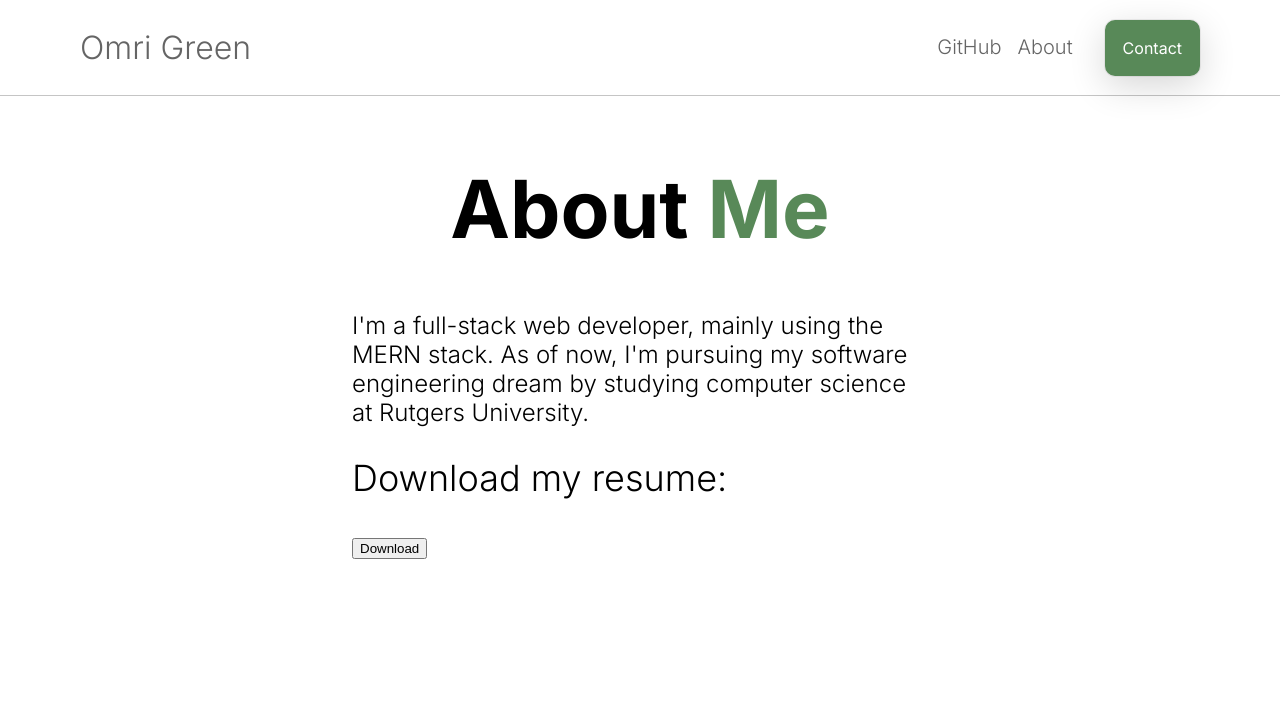
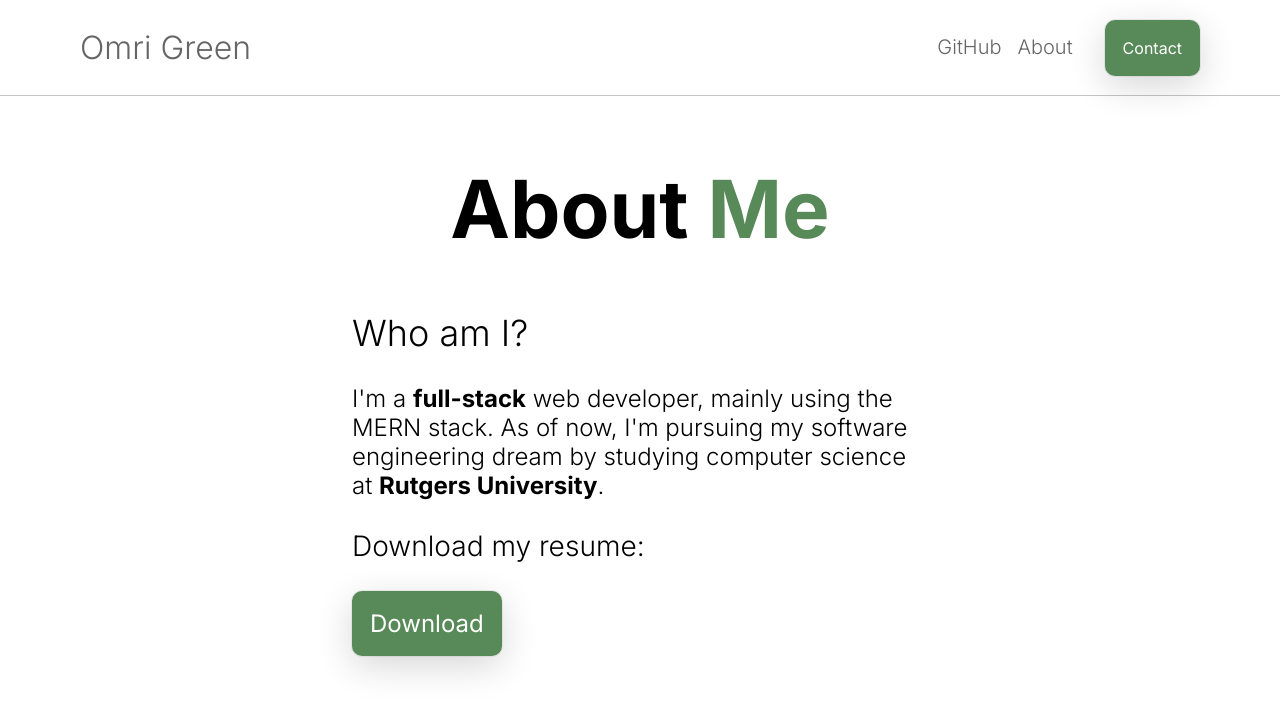
Before and after one commit to OGreeni/ogreeni-blog, a Next.js app: page /about in a window 1280 px wide. Shown: the top 714 px of the page. Built offline with nearby package versions, Linux system fonts and the light colour scheme.

Commit message:
feat: content changes

```diff
--- /dev/null
+++ b/components/button.module.css
@@ -0,0 +1,18 @@
+.button {
+  color: white;
+  font: inherit;
+  font-weight: 400;
+  cursor: pointer;
+  padding: 1rem;
+  background-color: #588958;
+  border: 2px solid #588958;
+  border-radius: 10px;
+  transition: background-color 200ms linear;
+  box-shadow: rgba(0, 0, 0, 0.16) 0px 10px 36px 0px,
+    rgba(0, 0, 0, 0.06) 0px 0px 0px 1px;
+}
+
+.button:hover {
+  background-color: white;
+  color: #588958;
+}
--- /dev/null
+++ b/components/button.tsx
@@ -0,0 +1,13 @@
+import React from 'react';
+
+import styles from './button.module.css';
+
+interface Props {
+  children: string;
+}
+
+const Button = ({ children }: Props) => {
+  return <button className={styles.button}>{children}</button>;
+};
+
+export default Button;
--- a/components/topnav.module.css
+++ b/components/topnav.module.css
@@ -33,21 +33,5 @@
 }
 
 .container button {
-  color: white;
-  font: inherit;
-  font-weight: 400;
-  cursor: pointer;
   margin-left: 1rem;
-  padding: 1rem;
-  background-color: #588958;
-  border: 2px solid #588958;
-  border-radius: 10px;
-  transition: background-color 200ms linear;
-  box-shadow: rgba(0, 0, 0, 0.16) 0px 10px 36px 0px,
-    rgba(0, 0, 0, 0.06) 0px 0px 0px 1px;
 }
-
-.container button:hover {
-  background-color: white;
-  color: #588958;
-}
--- a/components/topnav.tsx
+++ b/components/topnav.tsx
@@ -2,6 +2,7 @@ import React from 'react';
 import Link from 'next/link';
 
 import styles from './topnav.module.css';
+import Button from './button';
 
 const TopNav = () => {
   return (
@@ -15,14 +16,18 @@ const TopNav = () => {
           </Link>
         </div>
         <div>
-          <Link href="/about">
-            <a className={styles.link}>GitHub</a>
-          </Link>
+          <a
+            className={styles.link}
+            href="http://github.com/OGreeni"
+            target="_blank"
+          >
+            GitHub
+          </a>
           <Link href="/about">
             <a className={styles.link}>About</a>
           </Link>
           <Link href="/about">
-            <button>Contact</button>
+            <Button>Contact</Button>
           </Link>
         </div>
       </div>
--- a/pages/about.tsx
+++ b/pages/about.tsx
@@ -1,8 +1,9 @@
 import React from 'react';
 import Head from 'next/head';
 
+import styles from './about.module.css';
 import Layout from '../components/layout';
-import styles from './about.module.css';
+import Button from '../components/button';
 
 const About = () => {
   return (
@@ -11,14 +12,17 @@ const About = () => {
         <title>About Me | Omri Green</title>
       </Head>
       <section className={styles.desc}>
-        <p>
-          I'm a full-stack web developer, mainly using the MERN stack. As of
-          now, I'm pursuing my software engineering dream by studying computer
-          science at Rutgers University.
-        </p>
-        <h2>Download my resume:</h2>
+        <article>
+          <h2>Who am I?</h2>
+          <p>
+            I'm a <b>full-stack</b> web developer, mainly using the MERN stack.
+            As of now, I'm pursuing my software engineering dream by studying
+            computer science at <b>Rutgers University</b>.
+          </p>
+        </article>
+        <h3>Download my resume:</h3>
         <a href="http://localhost:8080/resume">
-          <button>Download</button>
+          <Button>Download</Button>
         </a>
       </section>
     </Layout>
```
